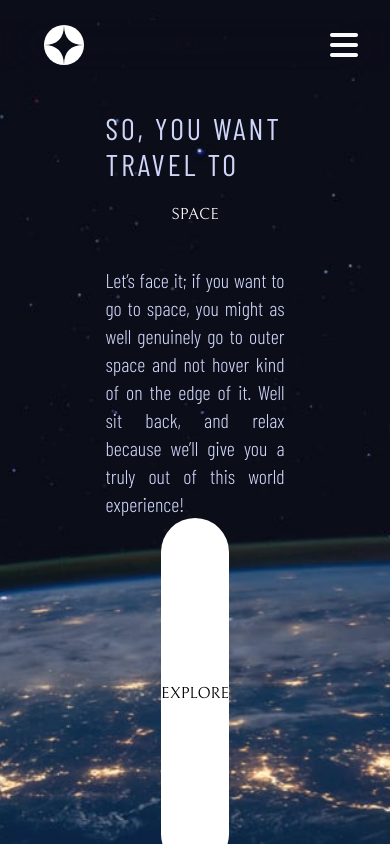
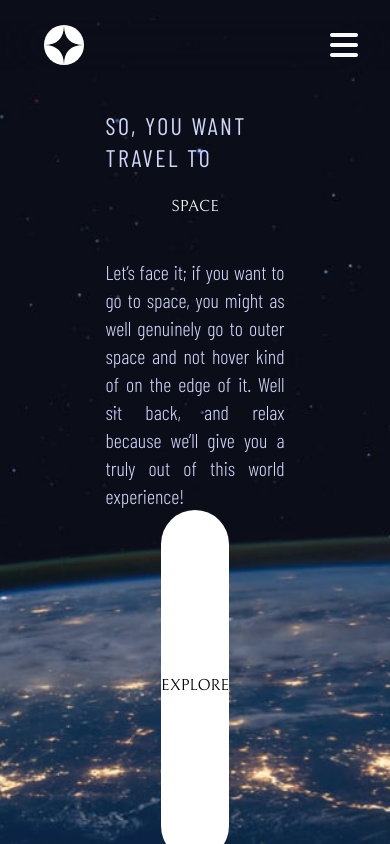
Before and after one commit to MahdiSadeghi26/Space-Toursim-multiPage, a Vue app: page / in a window 390 px wide. Built offline with nearby package versions, Linux system fonts and the light colour scheme.

Commit message:
decresing secondary title font size in tablet size

```diff
--- a/src/components/HomeContent.vue
+++ b/src/components/HomeContent.vue
@@ -4,7 +4,7 @@
         <div class="px-2  w-1/2 h-full flex item-center  justify-center ">
             <!-- secondary  -->
             <div class="flex flex-col   items-center justify-center w-full">
-                <p class=" text-lightPurple uppercase font-BarlowRegular text-3xl tracking-widest xl:w-1/2 mb-5 lg:w-2/3  ">
+                <p class=" text-lightPurple uppercase font-BarlowRegular lg:text-3xl text-2xl tracking-widest xl:w-1/2 mb-5 lg:w-2/3  ">
                     so, you
                     want travel to
                 </p>
```
